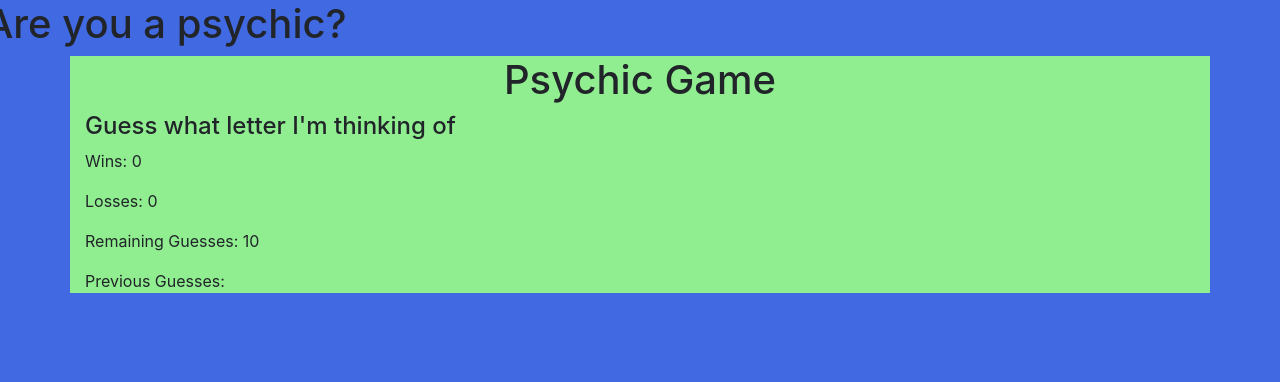
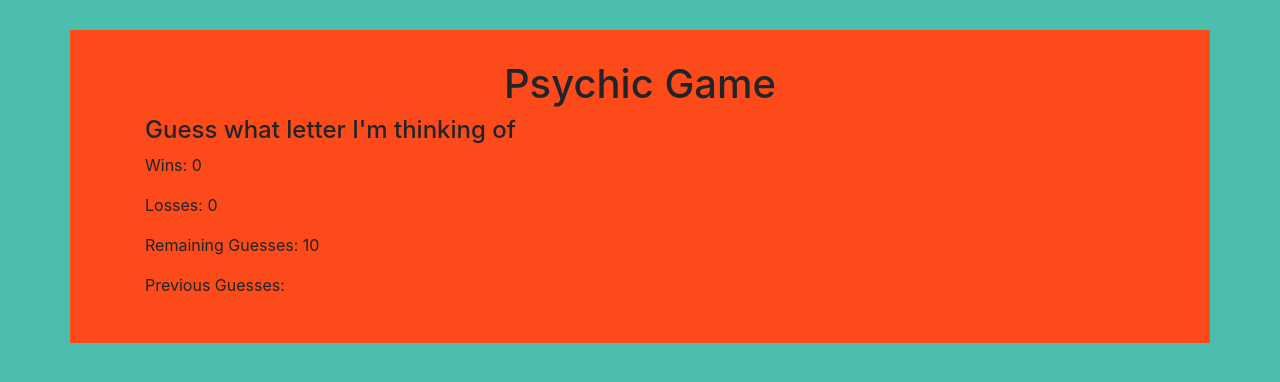
Before and after one commit to KGorham05/psychic-game, a plain HTML site: page index.html in a window 1280 px wide. Drawn offline with nearby package versions, Linux system fonts and the light colour scheme.

Commit message:
final changes commited

```diff
--- a/assets/css/style.css
+++ b/assets/css/style.css
@@ -1,7 +1,12 @@
 body {
-    background-color: royalblue;
+    background-color: #4ABDAC;
 }
 
 .container {
-    background-color: lightgreen;
+    background-color: #FC4A1A;
 }
+
+.main-game {
+    padding:30px;
+    margin:30px;
+}
--- a/assets/javascript/game.js
+++ b/assets/javascript/game.js
@@ -38,6 +38,10 @@ document.onkeyup = function (event) {
         // not sure about the code below
         alert("You win!");
         wins++;
+        guesses = 10;
+        computerChoice = alphabet[Math.floor(Math.random() * alphabet.length)];
+        console.log(computerChoice);
+        guessedLetters = [];
     } else {
         // if they guess wrong guesses decrease by 1
         guesses--;
@@ -47,6 +51,10 @@ document.onkeyup = function (event) {
         alert("Computer wins!");
         // losses increase by 1
         losses++;
+        guesses = 10;
+        computerChoice = alphabet[Math.floor(Math.random() * alphabet.length)];
+        console.log(computerChoice);
+        guessedLetters = [];
     }
 
     // Record information to the scoreboard
--- a/index.html
+++ b/index.html
@@ -15,19 +15,16 @@
 </head>
 
 <body>
-    <div class="header">
-        <div class="row">
-            <h1>Are you a psychic?</h1>
-        </div>
-    </div>
 
     <div class="container">
+        <div class="main-game">
             <h1 class="text-center">Psychic Game</h1>
             <h4>Guess what letter I'm thinking of</h4>
             <p id="wins-text">Wins: 0</p>
             <p id="losses-text">Losses: 0</p>
             <p id="remaining-guesses-text">Remaining Guesses: 10</p>
             <p id="previous-guesses-text">Previous Guesses: </p>
+        </div>
     </div>
 
 
```
Lines whose indentation alone changed are shown as unchanged.
